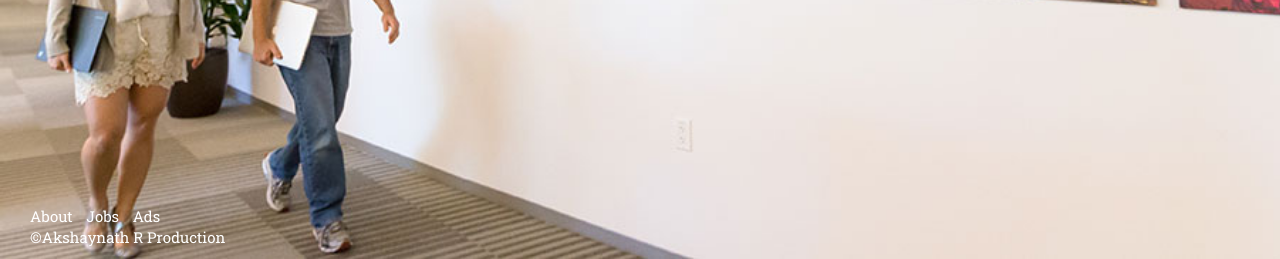
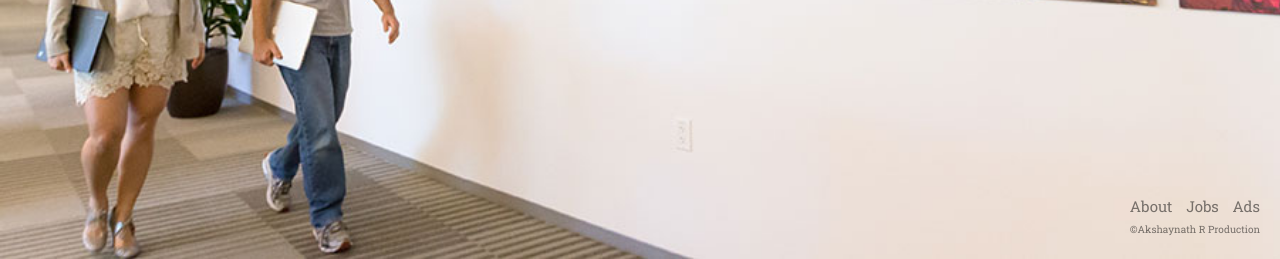
Before and after one commit to akshaynathr/Taggem-application, a Flask app: template templates/login.html in a window 1280 px wide. Shown: the part 541-800 px from the top of the page. Run offline with Flask 2, Linux system fonts and the light colour scheme; the template is opened without the code that fills it, so the values that code supplies are empty.

Commit message:
changed footer styles"

```diff
--- a/templates/login.html
+++ b/templates/login.html
@@ -125,14 +125,18 @@ a { color:#fff; text-decoration:none;}
 }
 
 footer {
+	color:rgba(0,0,0,.5) !important;
   position: absolute;
   bottom: 12px;
-  left: 20px;
+right:20px;
+margin-bottom:10px;
 }
-
-footer ul li { font-size: 15px; padding-left: 10px;}
-footer ul li a:hover{ text-decoration: underline;}
-
+footer ul li a { color:rgba(0,0,0,.5) !important;}
+footer ul li { font-size: 15px; padding-left: 10px;
+	color:rgba(0,0,0,.5) !important;}
+footer ul li a:hover{ text-decoration: underline;
+	color:rgba(0,0,0,.5) !important;
+	}
     </style>
 
 
@@ -149,7 +153,7 @@ footer ul li a:hover{ text-decoration: underline;}
 			</div>
     {% with messages = get_flashed_messages() %}
   {% if messages %}
-    <ul style="list-style:none;">
+    <ul style="list-style:none; padding:10px;">
     {% for message in messages %}
       <li>{{ message }}</li>
     {% endfor %}
@@ -185,7 +189,7 @@ footer ul li a:hover{ text-decoration: underline;}
 <li style="display:inline;"> <a href="/ads">Ads </a></li>
 </ul>
 <ul style="right:10px;">
-<li style="display:inline;"> &copy;Akshaynath R Production </li>
+<li style="display:inline;font-size:10px;"> &copy;Akshaynath R Production </li>
 </ul>
 
 </footer>
```
Also changed, not shown: templates/signup.html (+19 -13 lines), static/images/bg2.jpg (added).
